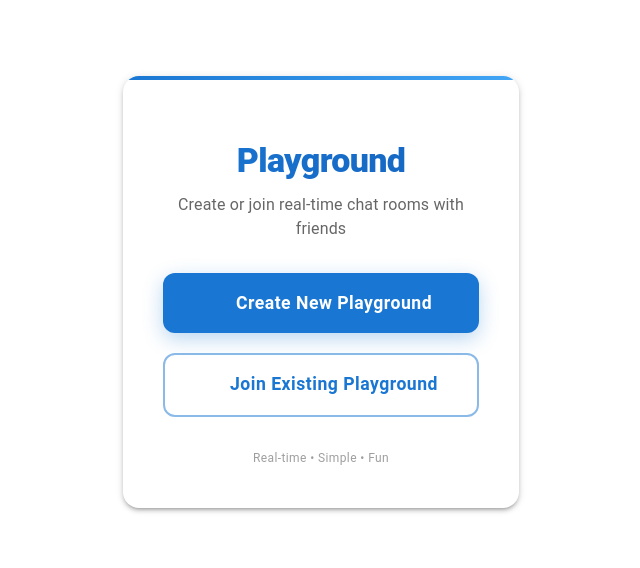
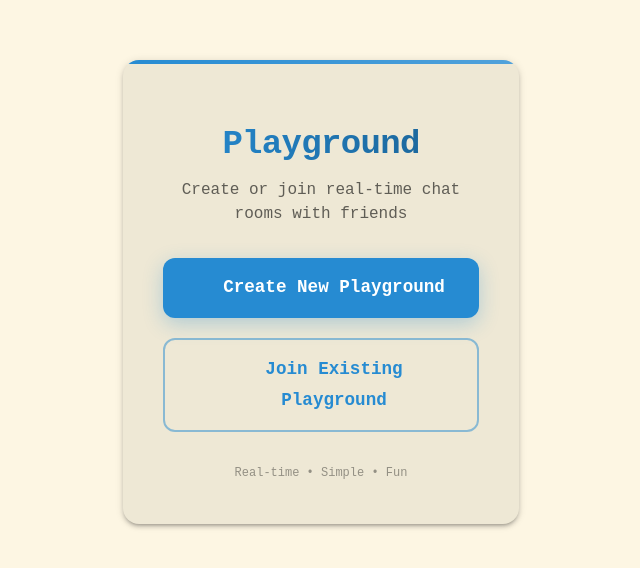
Before and after one commit to Torgbe-Desmond/live-share-frontend, a React (Create React App) app: page / in a window 1280 px wide. Shown: the part 108-676 px from the top of the page, without its empty margins (319-959 px from the left). Built offline with nearby package versions, Linux system fonts and the light colour scheme; no server answers; some icons are missing.

Commit message:
changed theme and backend api endpoint

```diff
--- a/src/Theme/ThemeContext.js
+++ b/src/Theme/ThemeContext.js
@@ -2,7 +2,7 @@ import { useMemo, useState, useEffect } from "react";
 import { useMediaQuery, ThemeProvider, CssBaseline } from "@mui/material";
 
 import { ThemeMode } from "./Constants";
-import { AppDarkTheme, AppLightTheme, defaultTheme, } from "./Themes";
+import { AppDarkTheme, AppLightTheme, AppSolarizedTheme, } from "./Themes";
 import { ThemeContext } from "./Context";
 import ThemeColorUpdater from "./ThemeColorUpdater";
 
@@ -15,7 +15,7 @@ export const ThemeProviderWrapper = ({ children }) => {
     if (themeMode === ThemeMode.DARK) return AppDarkTheme;
 
     // SYSTEM mode
-    return prefersDark ? AppDarkTheme : defaultTheme;
+    return prefersDark ? AppSolarizedTheme : AppSolarizedTheme;
   }, [themeMode, prefersDark]);
 
   useEffect(() => {
--- a/src/api/URI.js
+++ b/src/api/URI.js
@@ -1,6 +1,6 @@
 export const API_BASE =
   process.env.NODE_ENV === "production" || process.env.NODE_ENV === "test"
-    ? "https://live-share-wpw8.onrender.com"
+    ? "https://live-share-2jnx.onrender.com"
     : "http://localhost:5000";
 
 export const API_URL =
```
Also changed, not shown: 1 other file (tests, documents, lock files or other folders).
